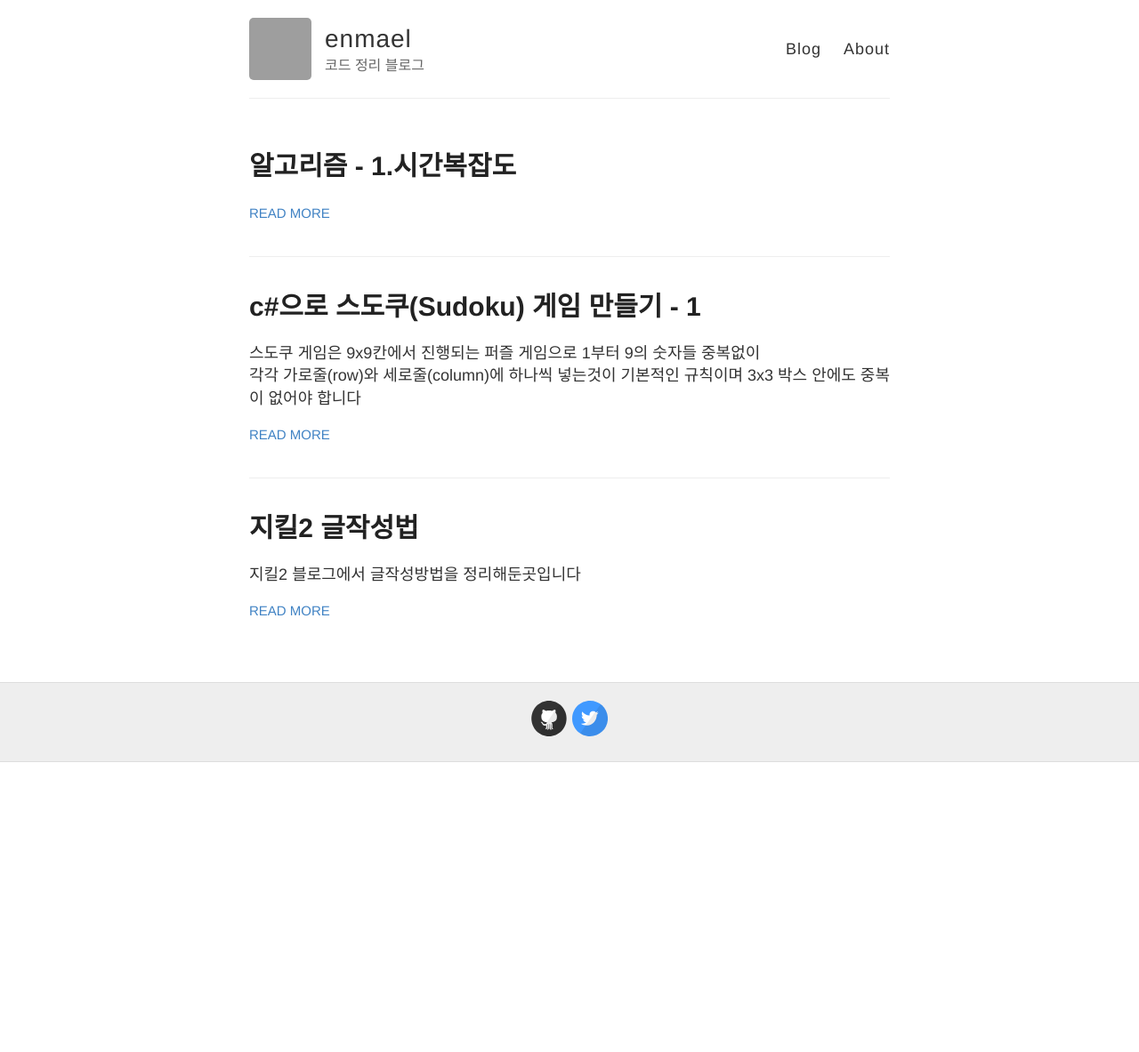
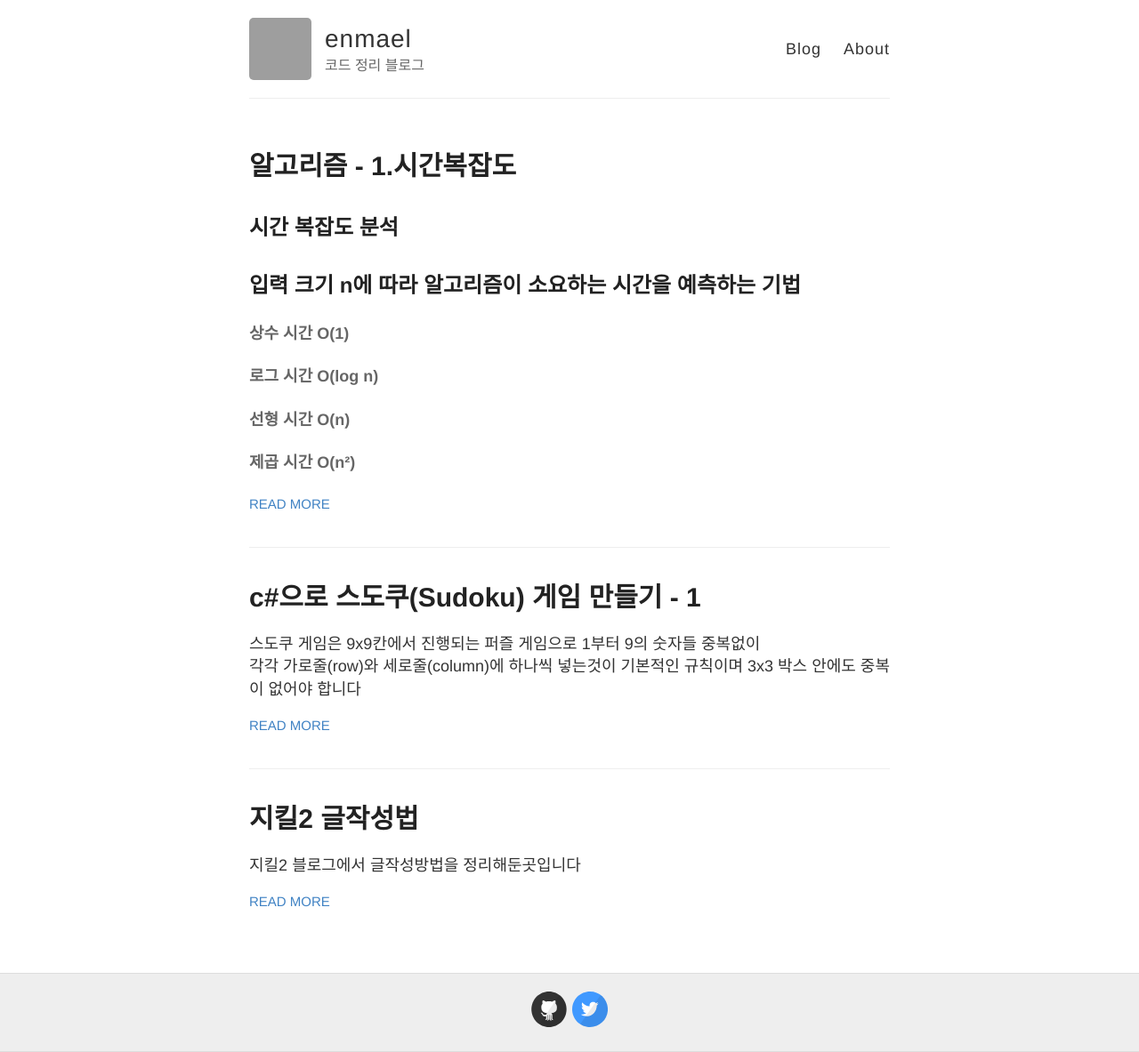
Before and after one commit to enmael/enmael.github.io, a Jekyll site: the page built from index.html, in a window 1280 px wide. Shown: the whole page at 89% size. Built offline with Jekyll 4.4.1, drawn with Linux system fonts in a browser that asks for light colours; before the commit the page ends 900 px from its top, so only the background shows below that; grey boxes are pictures that could not be loaded.

Commit message:
Update 2024-7-11-Hello-World.md

```diff
--- a/_posts/2024-7-11-Hello-World.md
+++ b/_posts/2024-7-11-Hello-World.md
@@ -5,3 +5,10 @@ date : 2024-07-11
 author : "enmael"
 categories: blog
 ---
+
+<h2> 시간 복잡도 분석<h2>
+입력 크기 n에 따라 알고리즘이 소요하는 시간을 예측하는 기법
+<h4> 상수 시간 O(1) <h4>
+<h4> 로그 시간 O(log n) <h4>
+<h4> 선형 시간  O(n) <h4>
+<h4> 제곱 시간  O(n²) <h4>
```
